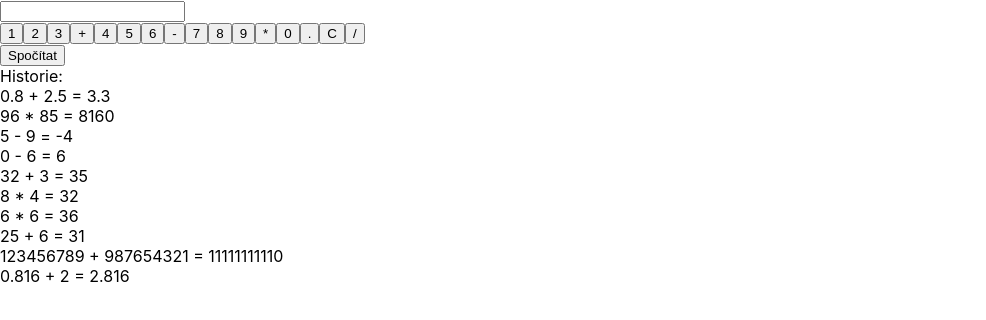
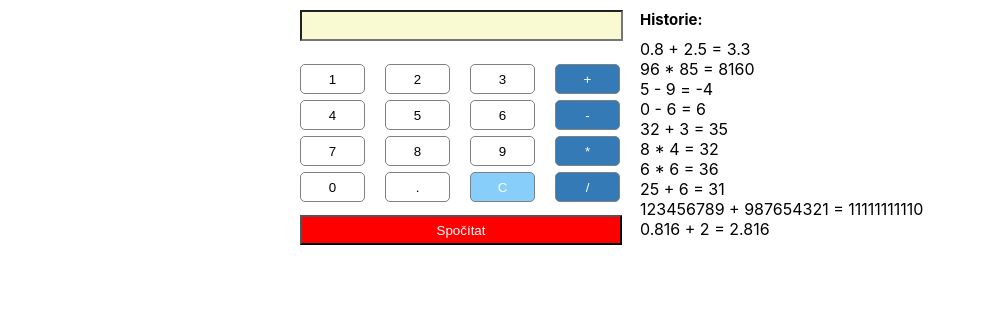
Before and after one commit to WhiteLady1/Calculator, a React (Create React App) app: page / in a window 1280 px wide. Shown: the top 320 px of the page, without its empty margins (0-986 px from the left). Built offline with nearby package versions, Linux system fonts and the light colour scheme.

Commit message:
nastylováno

```diff
--- a/src/Components/Calculator/Calculator.jsx
+++ b/src/Components/Calculator/Calculator.jsx
@@ -2,12 +2,18 @@ import React, { useState } from 'react';
 import Keypad from './Keypad/Keypad';
 import Console from './Console/Console';
 import History from './History/History';
+import {
+  CalculatorContainer,
+  CalculatorDevice,
+  HistoryContainer,
+} from './styled';
 
 const Calculator = () => {
   const [newCount, setNewCount] = useState({});
 
   return (
-    <>
+    <CalculatorContainer>
+      <CalculatorDevice>
         {newCount.result ? (
           <Console result={newCount.result} />
         ) : (
@@ -19,8 +25,11 @@ const Calculator = () => {
         )}
 
         <Keypad setNewCount={setNewCount} />
+      </CalculatorDevice>
+      <HistoryContainer>
         <History />
-    </>
+      </HistoryContainer>
+    </CalculatorContainer>
   );
 };
 
--- a/src/Components/Calculator/Console/Console.jsx
+++ b/src/Components/Calculator/Console/Console.jsx
@@ -1,8 +1,9 @@
 import React from 'react';
+import { ConsoleContainer } from './styled';
 
 const Console = ({ numberA, numberB, operator, result }) => {
   return (
-    <div>
+    <ConsoleContainer>
       {result ? (
         <input type="text" readOnly value={result} />
       ) : (
@@ -12,7 +13,7 @@ const Console = ({ numberA, numberB, operator, result }) => {
           value={`${numberA} ${operator} ${numberB}`}
         />
       )}
-    </div>
+    </ConsoleContainer>
   );
 };
 export default Console;
--- /dev/null
+++ b/src/Components/Calculator/Console/styled.js
@@ -0,0 +1,12 @@
+import styled from 'styled-components';
+
+export const ConsoleContainer = styled.div`
+  input {
+    width: 90%;
+    margin: 10px 10px 20px 10px;
+    height: 25px;
+    background-color: lightgoldenrodyellow;
+    font-size: 20px;
+    text-align: right;
+  }
+`;
--- a/src/Components/Calculator/History/History.jsx
+++ b/src/Components/Calculator/History/History.jsx
@@ -8,8 +8,8 @@ const History = () => {
     'dataHistory',
   );
   return (
-    <div>
-      Historie:
+    <>
+      <h1>Historie:</h1>
       {localStorageCalculator.map((e, i) => (
         <Record
           key={i}
@@ -19,7 +19,7 @@ const History = () => {
           result={e.result}
         />
       ))}
-    </div>
+    </>
   );
 };
 export default History;
--- a/src/Components/Calculator/Keypad/Keypad.jsx
+++ b/src/Components/Calculator/Keypad/Keypad.jsx
@@ -1,6 +1,13 @@
 import React, { useEffect, useState } from 'react';
 import { newRecordInHistory } from '../..';
 import { dataHistory, usePersistedState } from '../../index';
+import {
+  KeypadContainer,
+  Button,
+  ButtonCount,
+  Operator,
+  CButton,
+} from './styled';
 
 const Keypad = ({ setNewCount }) => {
   const [localStorageCalculator, setlocalStorageCalculator] = usePersistedState(
@@ -89,59 +96,57 @@ const Keypad = ({ setNewCount }) => {
 
   return (
     <div>
-      <div>
-        <button value={1} onClick={addNumber}>
+      <KeypadContainer>
+        <Button value={1} onClick={addNumber}>
           1
-        </button>
-        <button value={2} onClick={addNumber}>
+        </Button>
+        <Button value={2} onClick={addNumber}>
           2
-        </button>
-        <button value={3} onClick={addNumber}>
+        </Button>
+        <Button value={3} onClick={addNumber}>
           3
-        </button>
-        <button value={'+'} onClick={setOperator}>
+        </Button>
+        <Operator value={'+'} onClick={setOperator}>
           +
-        </button>
-        <button value={4} onClick={addNumber}>
+        </Operator>
+        <Button value={4} onClick={addNumber}>
           4
-        </button>
-        <button value={5} onClick={addNumber}>
+        </Button>
+        <Button value={5} onClick={addNumber}>
           5
-        </button>
-        <button value={6} onClick={addNumber}>
+        </Button>
+        <Button value={6} onClick={addNumber}>
           6
-        </button>
-        <button value={'-'} onClick={setOperator}>
+        </Button>
+        <Operator value={'-'} onClick={setOperator}>
           -
-        </button>
-        <button value={7} onClick={addNumber}>
+        </Operator>
+        <Button value={7} onClick={addNumber}>
           7
-        </button>
-        <button value={8} onClick={addNumber}>
+        </Button>
+        <Button value={8} onClick={addNumber}>
           8
-        </button>
-        <button value={9} onClick={addNumber}>
+        </Button>
+        <Button value={9} onClick={addNumber}>
           9
-        </button>
-        <button value={'*'} onClick={setOperator}>
+        </Button>
+        <Operator value={'*'} onClick={setOperator}>
           *
-        </button>
-        <button value={0} onClick={addNumber}>
+        </Operator>
+        <Button value={0} onClick={addNumber}>
           0
-        </button>
-        <button value={'.'} onClick={addNumber}>
+        </Button>
+        <Button value={'.'} onClick={addNumber}>
           .
-        </button>
-        <button value={'C'} onClick={clearConsole}>
+        </Button>
+        <CButton value={'C'} onClick={clearConsole}>
           C
-        </button>
-        <button value={'/'} onClick={setOperator}>
+        </CButton>
+        <Operator value={'/'} onClick={setOperator}>
           /
-        </button>
-      </div>
-      <div>
-        <button onClick={countResult}>Spočítat</button>
-      </div>
+        </Operator>
+      </KeypadContainer>
+      <ButtonCount onClick={countResult}>Spočítat</ButtonCount>
     </div>
   );
 };
--- /dev/null
+++ b/src/Components/Calculator/Keypad/styled.js
@@ -0,0 +1,53 @@
+import styled from 'styled-components';
+
+export const KeypadContainer = styled.div`
+  display: flex;
+  flex-wrap: wrap;
+  button {
+    border-radius: 5px;
+    border: 1px solid gray;
+    display: flex;
+    justify-content: center;
+    align-items: center;
+  }
+`;
+export const Button = styled.button`
+  background-color: white;
+  width: 65px;
+  height: 30px;
+  margin: 3px 10px 3px 10px;
+  :hover {
+    background-color: silver;
+  }
+`;
+export const Operator = styled.button`
+  background-color: rgb(51, 122, 183);
+  color: white;
+  width: 65px;
+  height: 30px;
+  margin: 3px 10px 3px 10px;
+  :hover {
+    background-color: RGB(37, 91, 137);
+  }
+`;
+export const CButton = styled.button`
+  background-color: lightskyblue;
+  color: white;
+  width: 65px;
+  height: 30px;
+  margin: 3px 10px 3px 10px;
+  :hover {
+    background-color: lightblue;
+  }
+`;
+export const ButtonCount = styled.button`
+  margin: 10px 10px 3px 10px;
+  width: 92%;
+  height: 30px;
+  background-color: red;
+  color: white;
+  text-align: center;
+  :hover {
+    background-color: darkred;
+  }
+`;
--- /dev/null
+++ b/src/Components/Calculator/styled.js
@@ -0,0 +1,20 @@
+import styled from 'styled-components';
+
+export const CalculatorContainer = styled.div`
+  display: flex;
+  margin: auto;
+  width: 700px;
+`;
+export const CalculatorDevice = styled.div`
+  display: flex;
+  flex-direction: column;
+  width: 100%;
+`;
+
+export const HistoryContainer = styled.div`
+  width: 100%;
+  h1 {
+    font-size: 15px;
+    padding-bottom: 1px solid grey;
+  }
+`;
```
Lines whose indentation alone changed are shown as unchanged.
